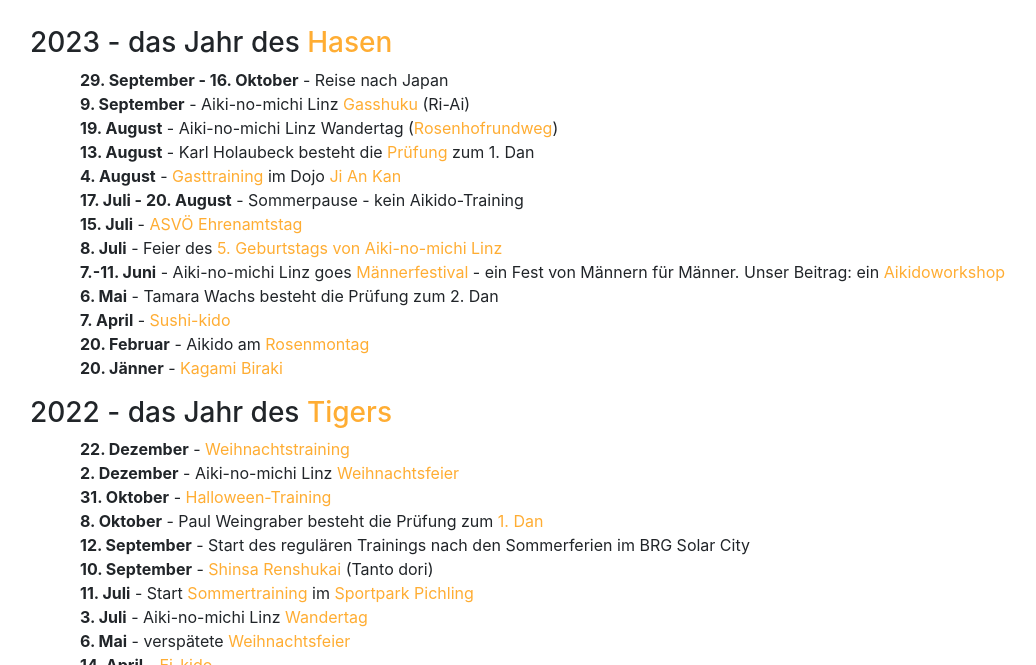
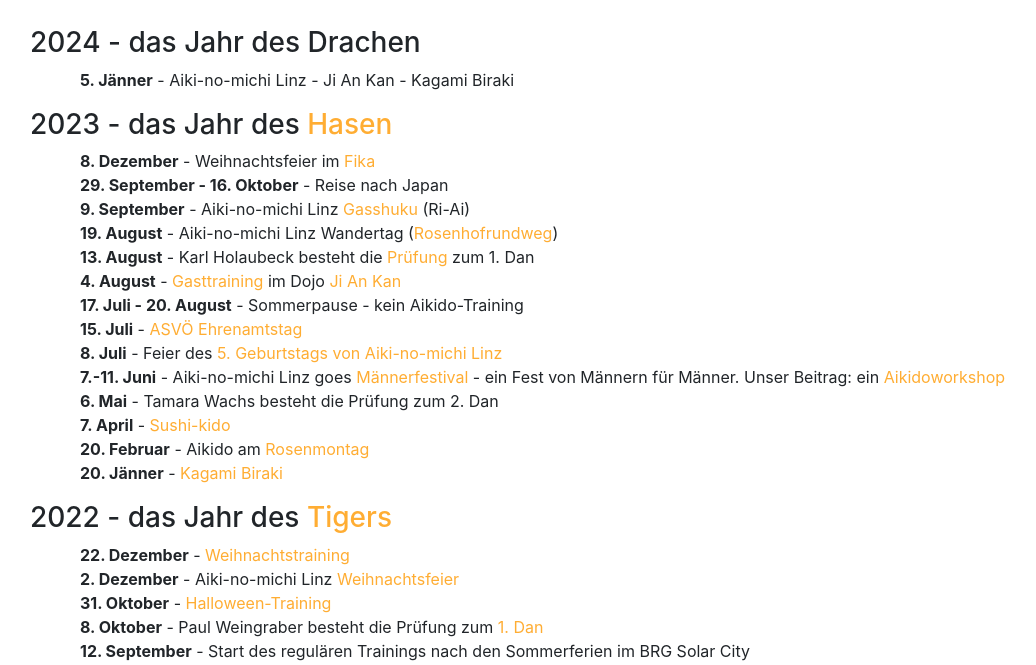
Before and after one commit to TWachs/aikinomichi-linz, a Jekyll site: the page built from aktuelles.md, in a window 1280 px wide and 900 px high, scrolled down 350 px, cut to the strip 235-900 px from the top of the window. Shown: the whole strip, without its empty margins (55-1091 px from the left). Built offline with Jekyll 4.4.1, drawn with Linux system fonts in a browser that asks for light colours; nearby versions of some CDN libraries.

Commit message:
Update aktuelles.md

```diff
--- a/aktuelles.md
+++ b/aktuelles.md
@@ -8,8 +8,12 @@
 
 <iframe width="560" height="315" style="display:block; margin: 0 auto 30px auto;" src="https://www.youtube.com/embed/DrgovmdFho8" title="YouTube video player" frameborder="0" allow="accelerometer; autoplay; clipboard-write; encrypted-media; gyroscope; picture-in-picture; web-share" allowfullscreen></iframe>
 
+### 2024 - das Jahr des Drachen
+* **5. Jänner** - Aiki-no-michi Linz - Ji An Kan - Kagami Biraki
+
 ### 2023 - das Jahr des [Hasen](https://www.facebook.com/photo/?fbid=594639669337915&set=a.441578571310693){:target="_blank"}
 
+* **8. Dezember** - Weihnachtsfeier im [Fika](https://fika-linz.eatbu.com/?lang=de){:target="_blank"}
 * **29. September - 16. Oktober** - Reise nach Japan
 * **9. September** - Aiki-no-michi Linz [Gasshuku](https://www.facebook.com/aikinomichilinz/posts/pfbid02h3uExmt2SS96H3Wf4ogJ4xUqfntZpXGTMLjfSEhBR8QBqm356XXvkrE659ear5d1l){:target="_blank"} (Ri-Ai)
 * **19. August** - Aiki-no-michi Linz Wandertag ([Rosenhofrundweg](https://www.facebook.com/photo/?fbid=768551938613353&set=pcb.768552838613263){:target="_blank"})
```
